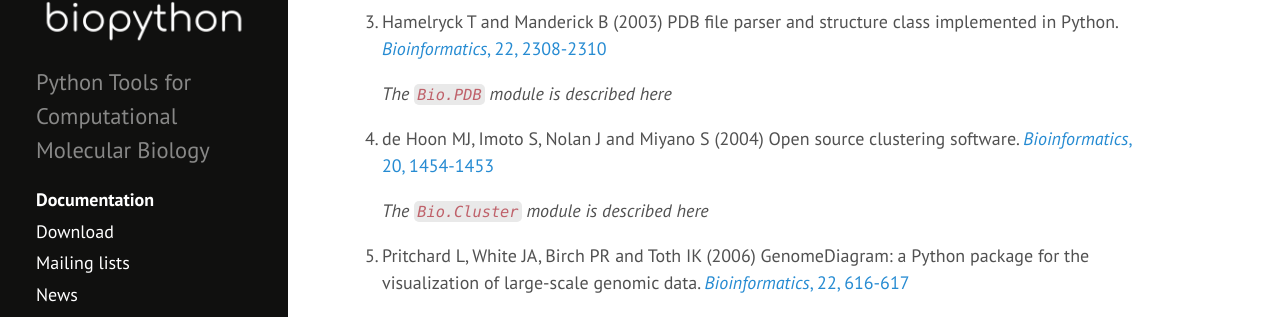
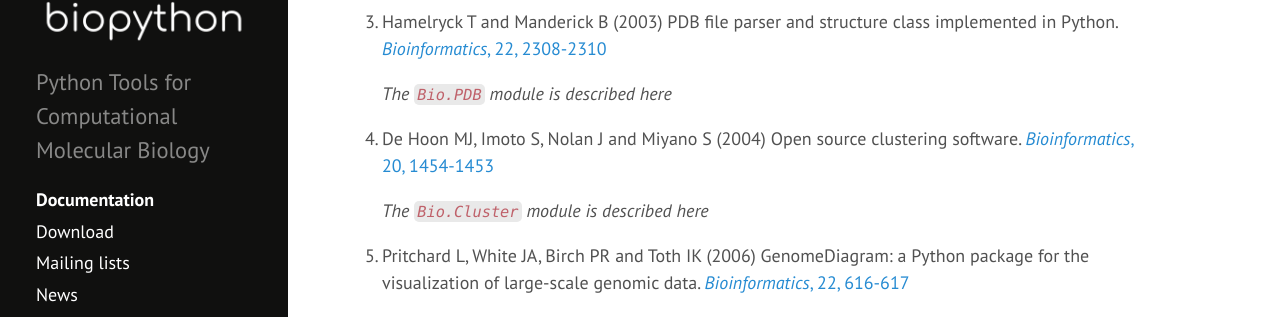
Before and after one commit to biopython/biopython.github.io, a Jekyll site: the page built from wiki/Documentation.md, in a window 1280 px wide and 900 px high, scrolled down 1844 px. Shown: the part 133-450 px from the top of the window. Built offline with Jekyll 4.4.1, drawn with Linux system fonts in a browser that asks for light colours.

```diff
--- a/wiki/Documentation.md
+++ b/wiki/Documentation.md
@@ -110,7 +110,7 @@ and/or one of the other listed papers:
 
     *The `Bio.PDB` module is described here*
 
-4.  de Hoon MJ, Imoto S, Nolan J and Miyano S (2004) Open source clustering software.
+4.  De Hoon MJ, Imoto S, Nolan J and Miyano S (2004) Open source clustering software.
     [*Bioinformatics*, 20, 1454-1453](http://dx.doi.org/10.1093/bioinformatics/bth078)
 
     *The `Bio.Cluster` module is described here*
```
